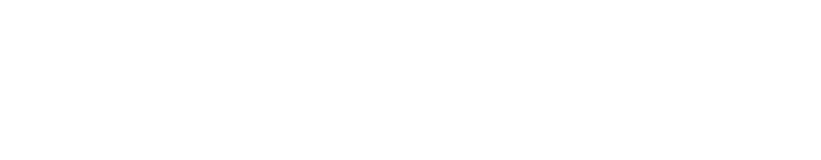
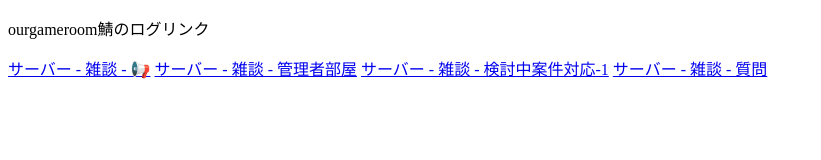
Before and after one commit to tarakobot-family/our_game_server_logs, a plain HTML site: page index.html in a window 1280 px wide. Shown: the whole page, without its empty margins (0-821 px from the left). Drawn offline with Linux system fonts and the light colour scheme.

Commit message:
Update index.html

```diff
--- a/index.html
+++ b/index.html
@@ -5,6 +5,12 @@
     <title>our鯖ログリンク</title>
 </head>
 <body>
-
+    <p>ourgameroom鯖のログリンク</p>
+    <a href="osirase.html">サーバー - 雑談 - 📢</a>
+    <a href="ippan.html"サーバー - 雑談 - 一般</a>
+    <a href="kanrishabeya.html">サーバー - 雑談 - 管理者部屋</a>
+    <a href="kentoutyuutaiou.html">サーバー - 雑談 - 検討中案件対応-1</a>
+    <a href="zatudan.html"サーバー - 雑談 - 雑談💬 </a>
+    <a href="situmonn.html">サーバー - 雑談 - 質問 </a>
 </body>
 </html>
```
